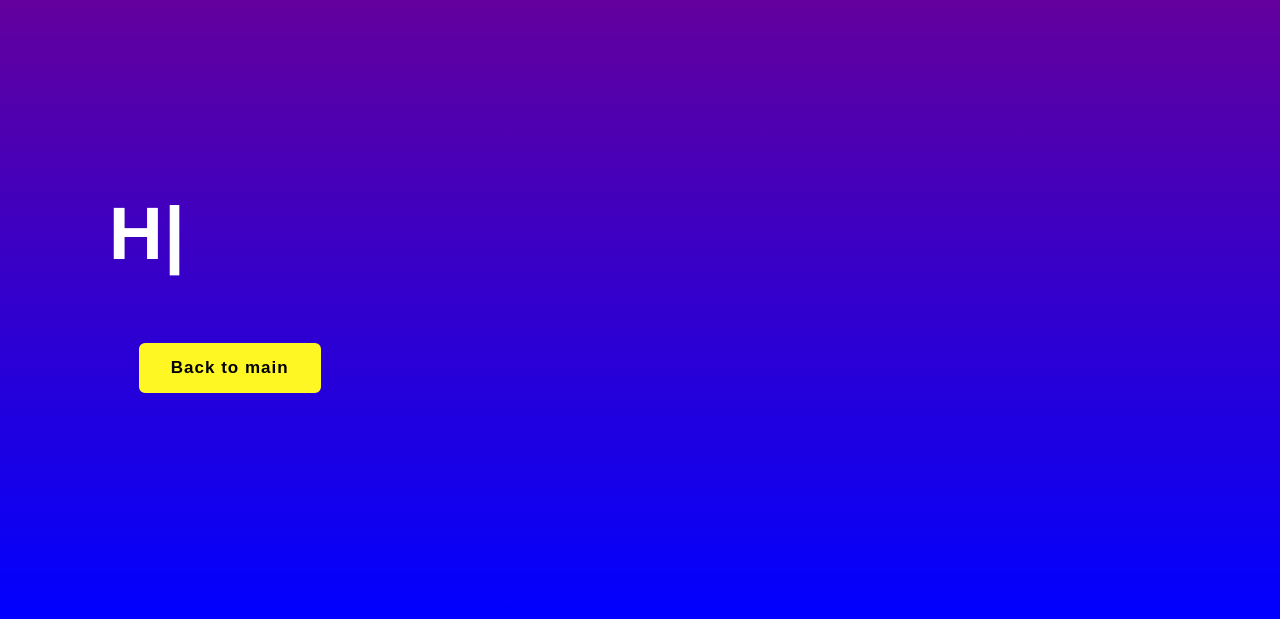
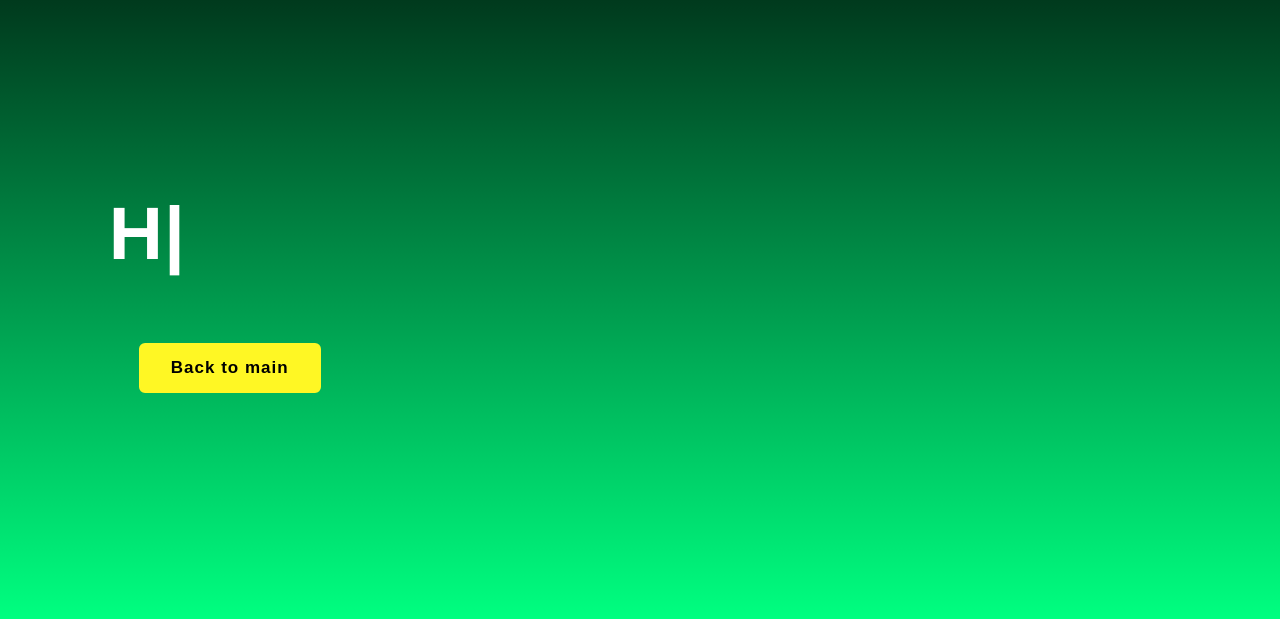
Before and after one commit to pitvipers123/about-me, a plain HTML site: page jksfhgkshgfksdhfg/index.html in a window 1280 px wide. Shown: the part 181-800 px from the top of the page. Drawn offline with nearby package versions, Linux system fonts and the light colour scheme.

Commit message:
Add files via upload

```diff
--- a/jksfhgkshgfksdhfg/style.css
+++ b/jksfhgkshgfksdhfg/style.css
@@ -9,7 +9,7 @@ font-family: 'poppins', sans-serif;
 {
     width: 100%;
     height: 100vh;
-    background: linear-gradient(purple,blue);
+    background: linear-gradient(rgb(0, 0, 0),rgb(0, 255, 128));
     color: #fff;
     padding: 0 8.5%;
     position: relative;
```
Also changed, not shown: jksfhgkshgfksdhfg/name.jpg (added).
